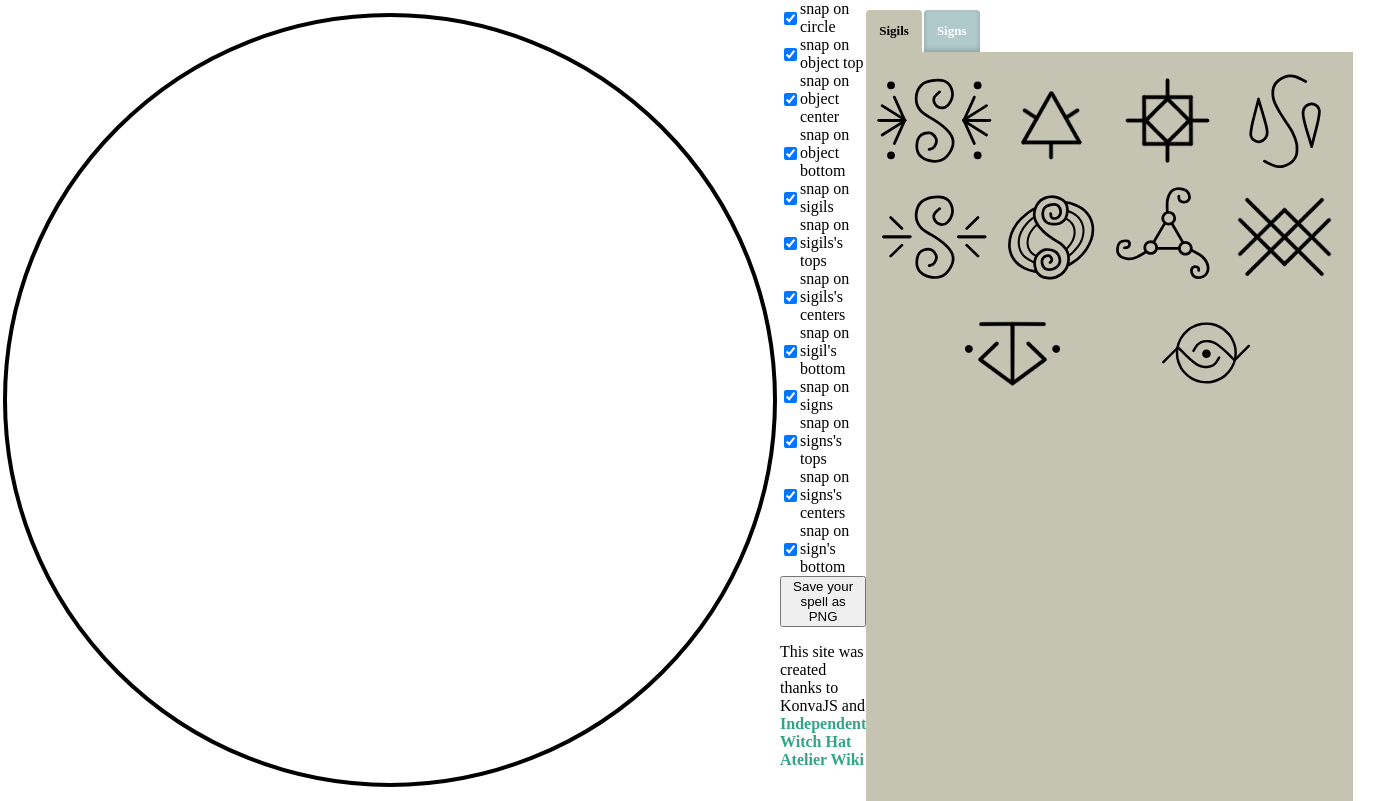
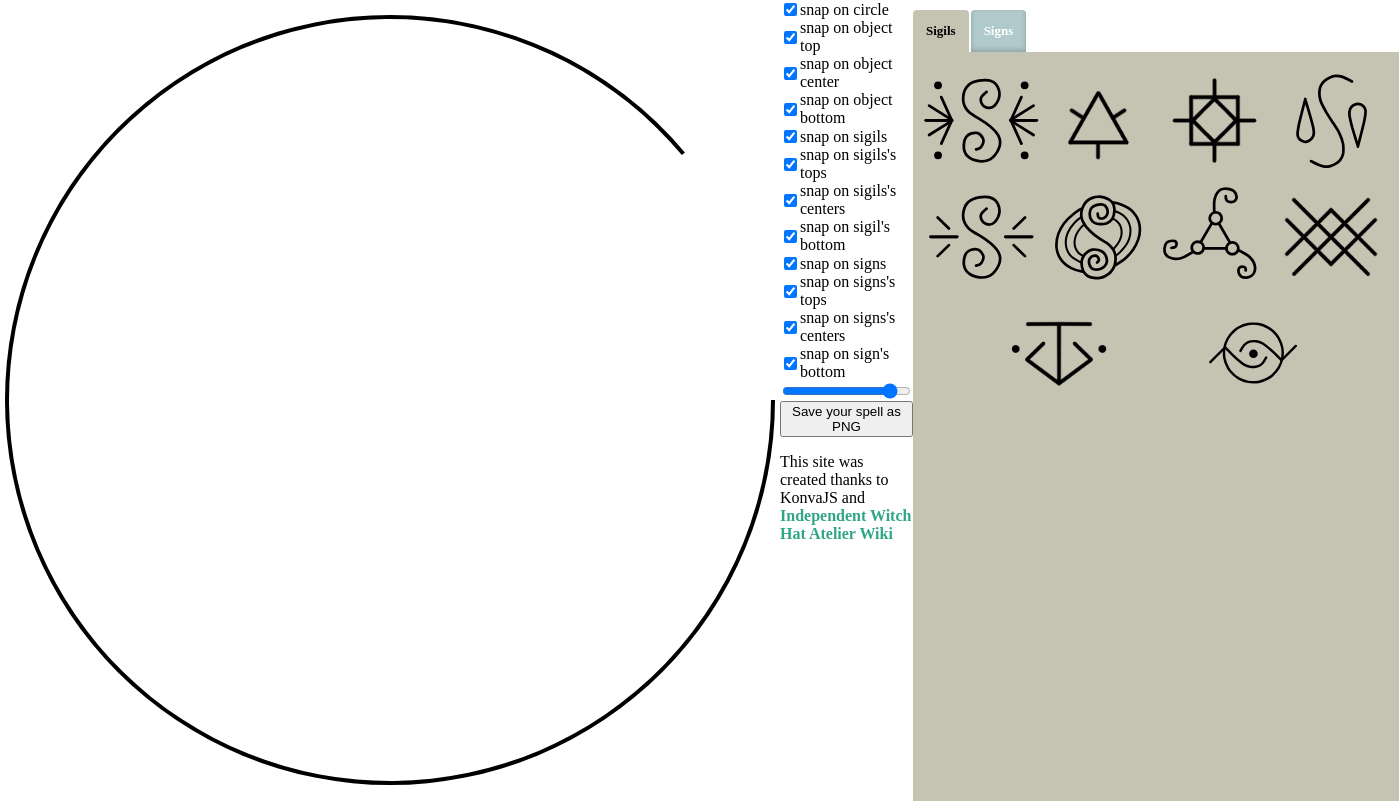
Before and after one commit to AimeAine/WHA-spell-creator, a plain HTML site: page index.html in a window 1280 px wide. Shown: the whole page, 1399 px wide, since content can reach past the window. Drawn offline with nearby package versions, Linux system fonts and the light colour scheme.

Commit message:
changed for arc to fill more or less the spells

```diff
--- a/index.html
+++ b/index.html
@@ -37,6 +37,9 @@
       </div>
       <div class="setting-input">
         <input type="checkbox" class="detailedSignSnapping" onclick="toggleSnapOnSigns('bottom')" checked/><label>snap on sign's bottom</label>
+      </div>
+      <div class="slidecontainer">
+        <input type="range" min="1" max="360" value="320" class="slider" oninput="changeCircleFill(event)">
       </div>
       <button onclick="saveImage()">Save your spell as PNG</button>
       <p>This site was created thanks to KonvaJS and <a href="https://witchhatatelier.telepedia.net/wiki/Witch_Hat_Atelier_Wiki" target="_blank">Independent Witch Hat Atelier Wiki</a></p>
--- a/main.js
+++ b/main.js
@@ -19,12 +19,21 @@ var layer = new Konva.Layer();
 var selectionLayer = new Konva.Layer();
 
 // create our shape
-var circle = new Konva.Circle({
+// var circle = new Konva.Circle({
+//   x: stage.width() / 2,
+//   y: stage.height() / 2,
+//   radius: stage.height() / 2 - 5,
+//   stroke: 'black',
+//   strokeWidth: 4
+// });
+var circle = new Konva.Arc({
+  innerRadius:  stage.height() / 2 - 9,
+  outerRadius: stage.height() / 2 - 5,
+  fill: '#000',
+  angle: 320,
+  rotationDeg: 0,
   x: stage.width() / 2,
   y: stage.height() / 2,
-  radius: stage.height() / 2 - 5,
-  stroke: 'black',
-  strokeWidth: 4
 });
 // add the shape to the layer
 backgroundLayer.add(circle);
@@ -38,8 +47,8 @@ var tr = new Konva.Transformer({
 });
 layer.add(tr);
 
-function addSigilToScene(sigil, extension = '.png') {
-  Konva.Image.fromURL('./assets/sigils/' + sigil + '.png', function (darthNode) {
+function addSigilToScene(sigil) {
+  Konva.Image.fromURL('./assets/sigils/' + sigil + '.svg', function (darthNode) {
     darthNode.setAttrs({
       x: 200,
       y: 50,
@@ -633,7 +642,9 @@ function toggleSnapOnBody(permission) {
     availableCheckbox[0].disabled = true
   }
 }
-
+function changeCircleFill(event) {
+  circle.angle(event.target.value)
+}
 // function from https://stackoverflow.com/a/15832662/512042
 function downloadURI(uri, name) {
   var link = document.createElement('a');
```
